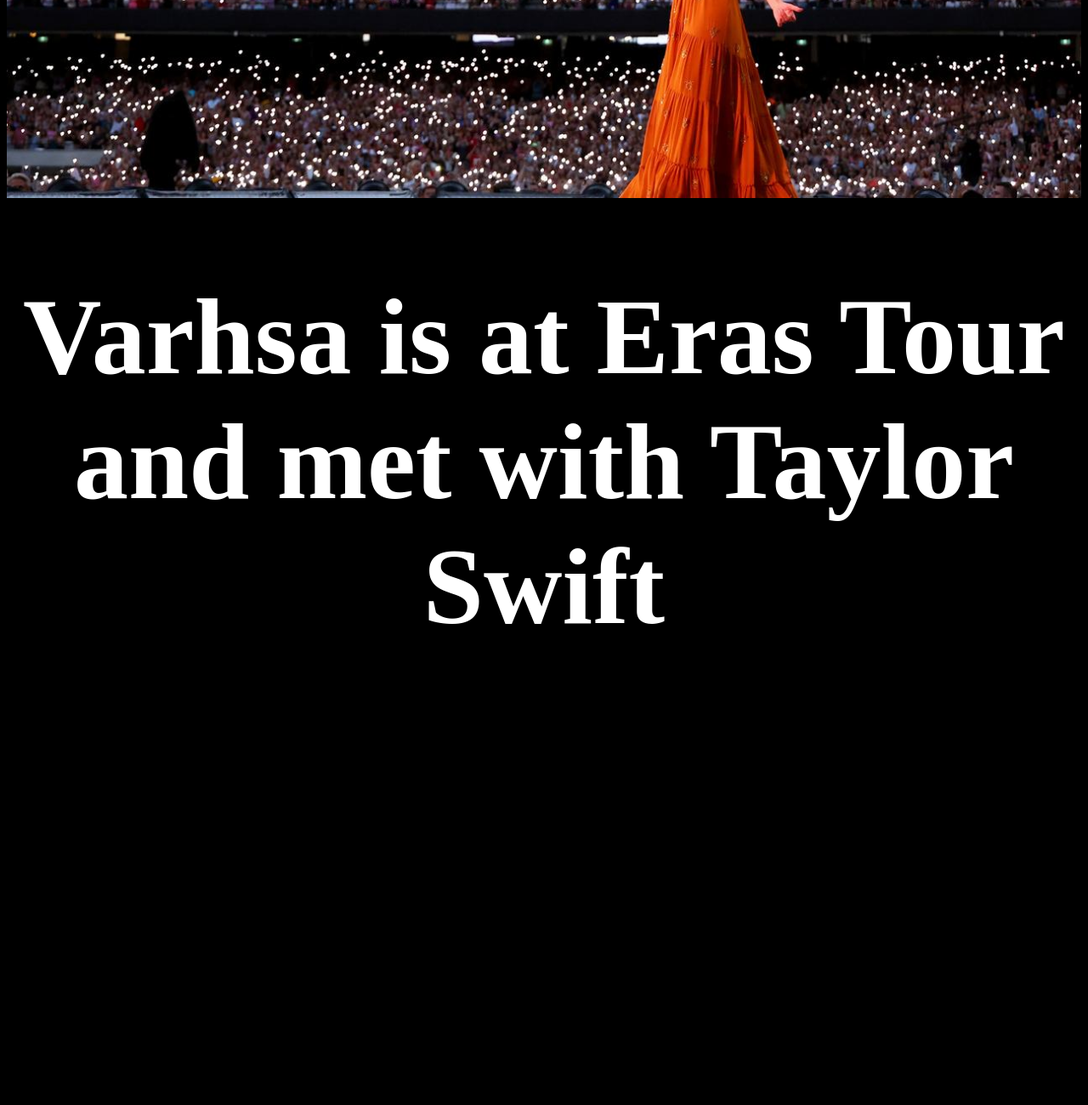
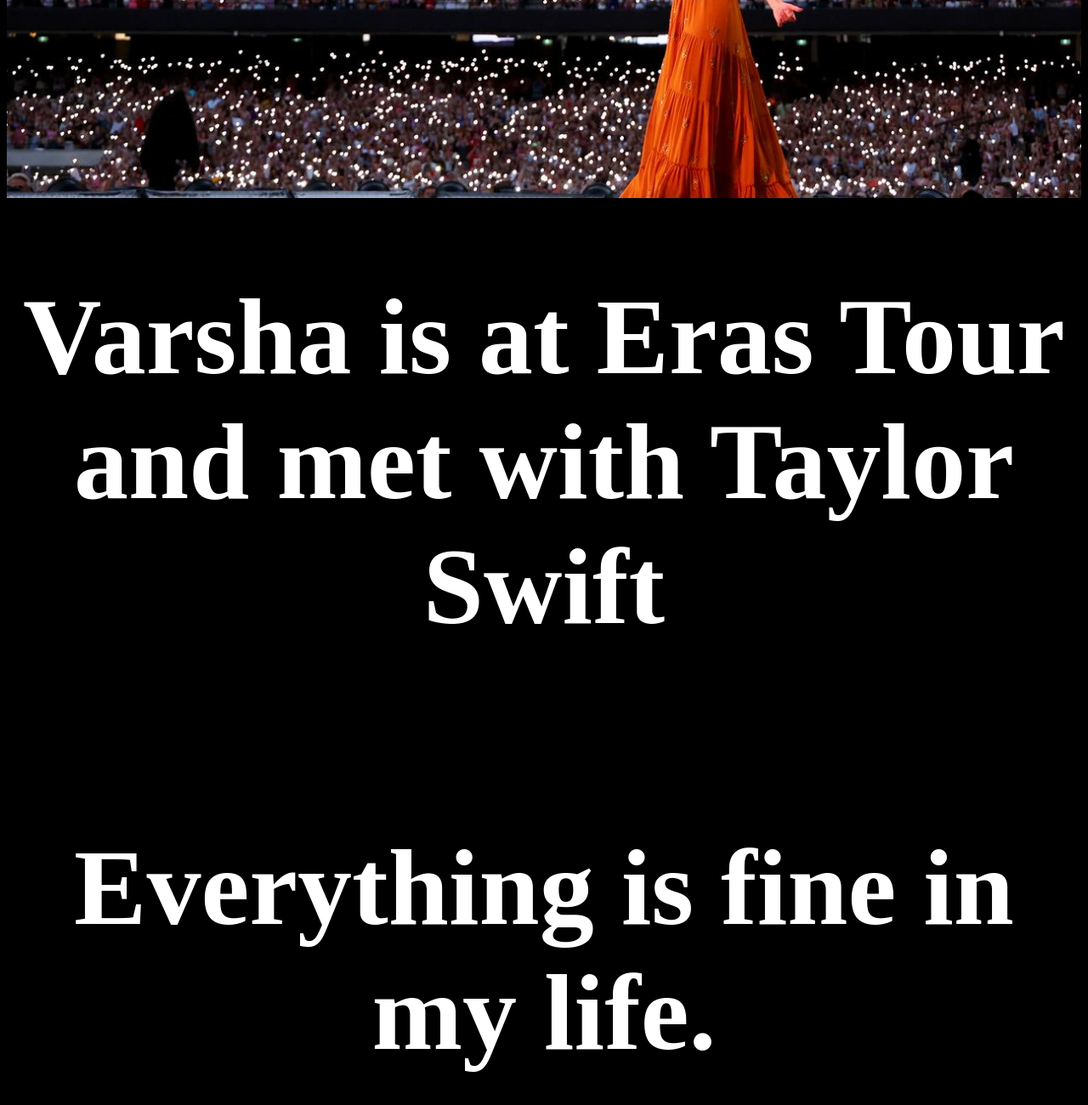
Before and after one commit to jackysatpal/varsha, a plain HTML site: page index.html in a window 1280 px wide. Shown: the part 486-1786 px from the top of the page at 85% size. Before the commit the page ends 1336 px from the top, so only its background shows below. Drawn offline with Linux system fonts and the light colour scheme.

Commit message:
Update index.html

```diff
--- a/index.html
+++ b/index.html
@@ -24,7 +24,19 @@
 
 <img src="ts.jpeg" alt="ts" class="responsive" width="600" height="300">
 
-<h1 style="font-size:10vw;"><span id="name">Varhsa is at Eras Tour and met with Taylor Swift</span></h1>
+<h1 style="font-size:10vw;">
+  <span id="name">
+    Varsha is at Eras Tour and met with Taylor Swift
+  </span>
+</h1>
+
+<br/><br/>
+
+<h1 style="font-size:10vw;">
+  <span id="name">
+    Everything is fine in my life.
+  </span>
+</h1>
 
 </body>
 </html>
```
